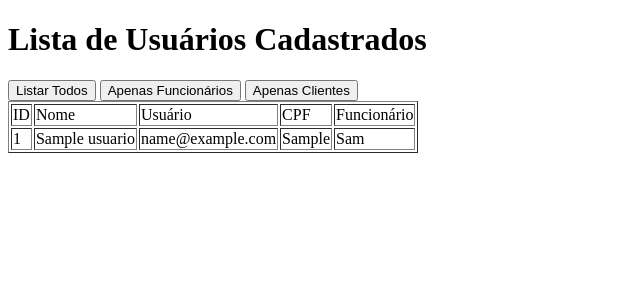
After one commit to brunosilv96/Pizza-Baue, a PHP site: page /admin_listarUsers.php in a window 1280 px wide. The commit adds this page. Shown: the top 300 px of the page, without its empty margins (0-640 px from the left). Run offline with PHP 8.4, Linux system fonts and the light colour scheme; tables that the repository leaves empty hold one stand-in row (values such as "Sample post").

Commit message:
Funcionalidade de Listar Usuários

```diff
--- /dev/null
+++ b/Site/admin_listarUsers.php
@@ -0,0 +1,75 @@
+<?php
+require_once 'php/lib/bancoDeDados.php';
+
+$oCon = new BancoDeDados();
+
+$lista = null;
+
+if($oCon->abrirConexao()){
+
+	if(isset($_GET["comFuncionario"])){
+		$sql = "SELECT * FROM usuario WHERE funcionario = 'Sim'";
+		$oCon->executarSQL($sql);
+
+		$lista = $oCon->lerResultados();
+
+	}else if(isset($_GET["comCliente"])){
+		$sql = "SELECT * FROM usuario WHERE funcionario = 'Nao'";
+		$oCon->executarSQL($sql);
+
+		$lista = $oCon->lerResultados();
+	}
+	else{
+		$sql = "SELECT * FROM usuario";
+		$lista = $oCon->executarSQL($sql);
+
+		$lista = $oCon->lerResultados();
+	}
+
+
+}else{
+	echo "Erro ao conectar ao Banco de Dados";
+}
+
+?>
+<!DOCTYPE html>
+<html>
+<head>
+	<title>Listar Todos os Usuários</title>
+	<meta charset="utf-8">
+</head>
+<body>
+	<h1>Lista de Usuários Cadastrados</h1>
+	<form>
+		<input type="submit" name="semFuncionario" value="Listar Todos">
+		<input type="submit" name="comFuncionario" value="Apenas Funcionários">
+		<input type="submit" name="comCliente" value="Apenas Clientes">
+	</form>
+	<table border="1">
+		<tr>
+			<td>ID</td>
+			<td>Nome</td>
+			<td>Usuário</td>
+			<td>CPF</td>
+			<td>Funcionário</td>
+		</tr>
+
+		<?php
+			foreach($lista as $i){
+		?>
+			<tr>
+				<td><?php echo $i[0] ?></td>
+				<td><?php echo $i[1] ?></td>
+				<td><?php echo $i[2] ?></td>
+				<td><?php echo $i[3] ?></td>
+				<td><?php echo $i[5] ?></td>
+			</tr>
+		<?php
+			}
+
+			$oCon->fecharConexao();
+			unset($_GET);
+		?>
+	</table>
+</body>
+</html>
--- a/Site/montagem.php
+++ b/Site/montagem.php
@@ -15,7 +15,9 @@
 
         <label for="pic1"><img src="images/montagem/pic1.png" class="foto" alt="">
         <input type="radio" name="escolha" id="pic1" value="molho1">
+
         <br><br>
+
         <label for="pic2"><img src="images/montagem/pic2.jpg" class="foto" alt="">
         <input type="radio" name="escolha" id="pic2" value="molho2">
 
```
Also changed, not shown: Site/images/cardapio/alisson.jpg (added), Site/images/user/595258.jpg (deleted), Site/images/user/653544523.jpg (deleted).
